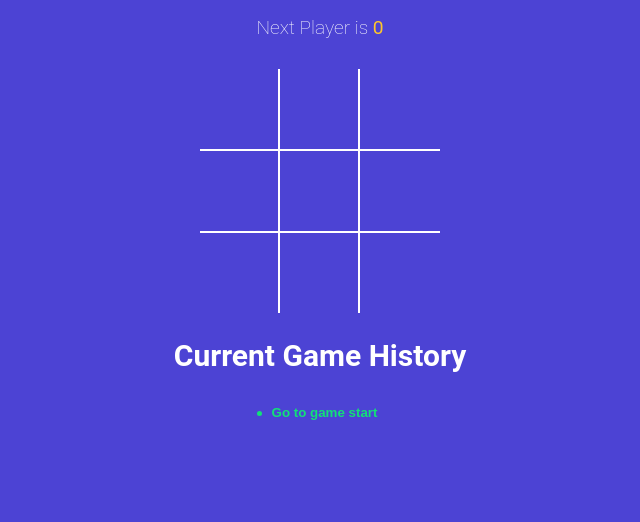
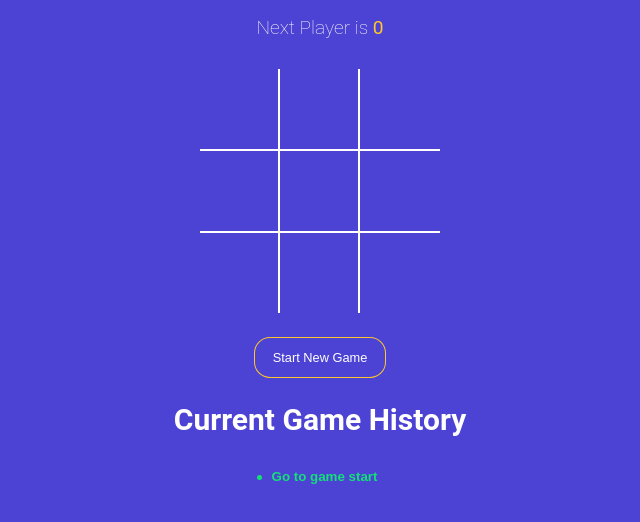
Before and after one commit to Pankaj-Chadda/Tic-Tac-Toe, a React (Vite) app: page / in a window 1280 px wide. Shown: the top 522 px of the page, without its empty margins (320-960 px from the left). Built offline with nearby package versions, Linux system fonts and the light colour scheme.

Commit message:
Added Start New Game button

```diff
--- a/src/App.jsx
+++ b/src/App.jsx
@@ -49,6 +49,10 @@ function App() {
   const moveTo = move => {
     setCurrentMove(move);
   };
+  const onNewGameStart = () => {
+    setHistory(NEW_GAME);
+    setCurrentMove(0);
+  };
   return (
     <div className="app">
       <StatusMessage winner={winner} gamingBoard={gamingBoard} />
@@ -56,6 +60,13 @@ function App() {
         squares={gamingBoard.squares}
         handleSquareClick={handleSquareClick}
       />
+      <button
+        type="button"
+        onClick={onNewGameStart}
+        className={`btn-reset ${winner ? 'active' : ''}`}
+      >
+        Start New Game
+      </button>
       <h2>Current Game History</h2>
       <History history={history} moveTo={moveTo} currentMove={currentMove} />
     </div>
```
